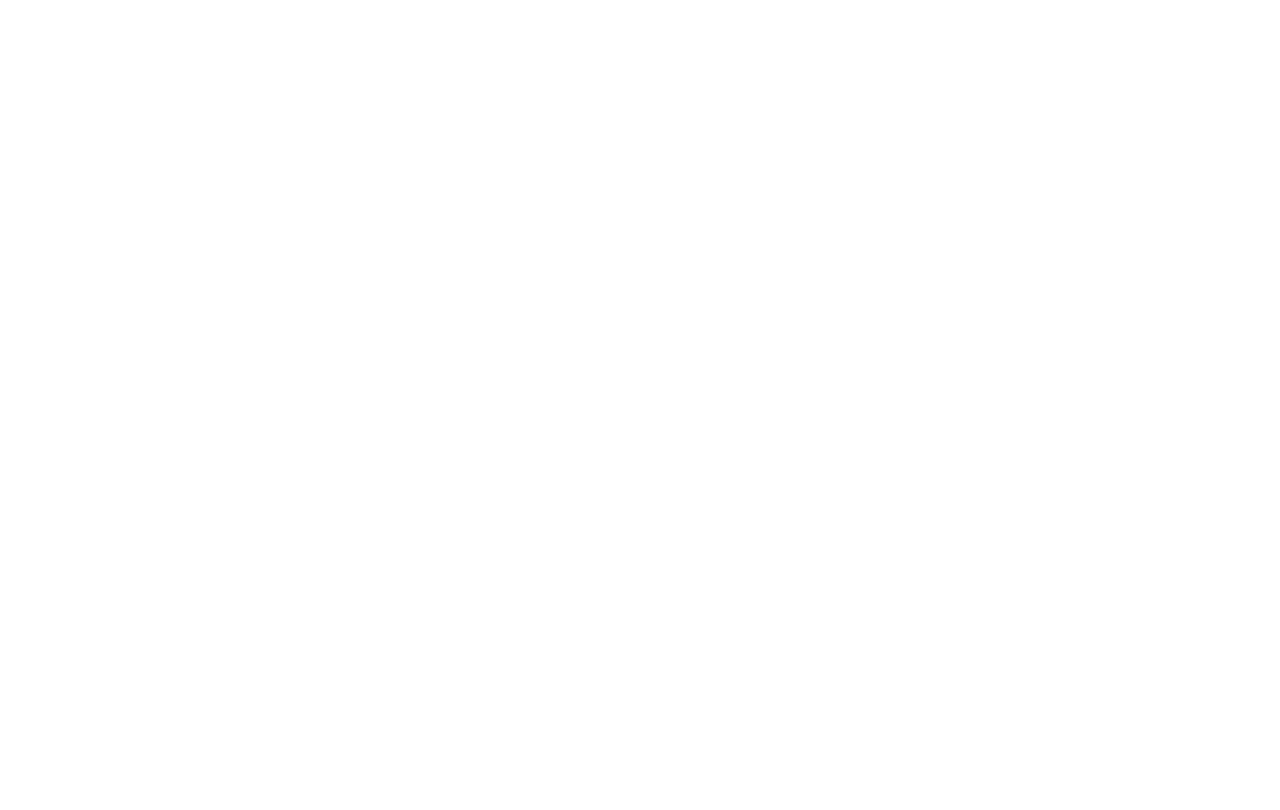
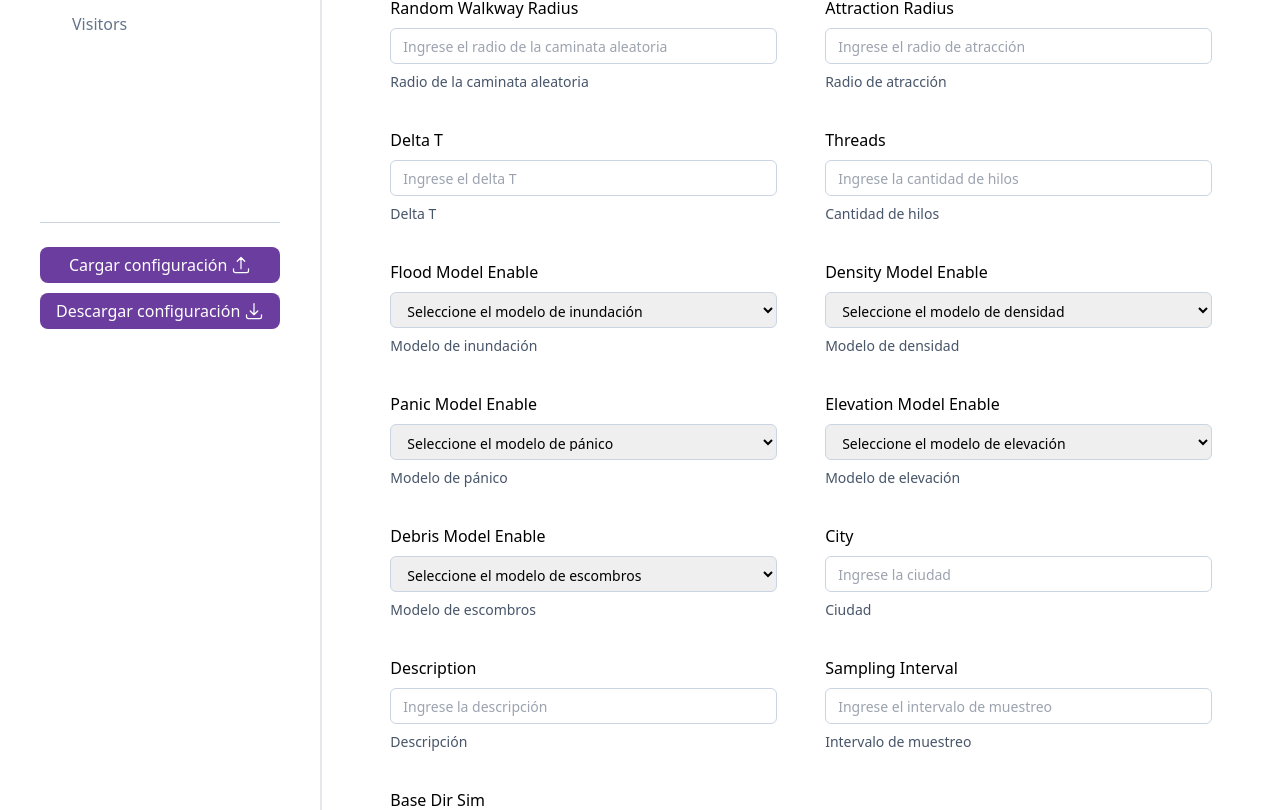
Before and after one commit to ariel-salgado/demps, a SvelteKit app: page /parametros in a window 1280 px wide. Before the commit this address had no page. Shown: the part 431-1241 px from the top of the page. Before the commit the page ends 800 px from the top, so only its background shows below. Built offline with nearby package versions, Linux system fonts and the light colour scheme.

Commit message:
Move files to translated route

```diff
--- a/src/routes/(app)/environment/+page.svelte
+++ b/src/routes/(app)/entorno/+page.svelte
@@ -59,7 +59,7 @@
 
 		for (let feature of data.features) {
 			const randomID = crypto.randomUUID().split('-').at(-1) as string;
-			feature = { id: String(feature.id) || randomID, ...feature };
+			feature = { id: feature.id ? String(feature.id) : randomID, ...feature };
 			features.push(feature);
 		}
 
@@ -74,7 +74,7 @@
 
 <svelte:head>
 	<title>DEMPS | Environment</title>
-	<meta name="description" content="DEMPS | Environment" />
+	<meta name="description" content="Configuración de entorno" />
 </svelte:head>
 
 <section class="grid size-full grid-cols-3">
@@ -95,9 +95,9 @@
 				bind:files
 				onchange={handleUpload}
 				role="button"
-				aria-label="Upload GeoJSON"
+				aria-label="Cargar GeoJSON"
 			>
-				<span>Upload GeoJSON</span>
+				<span>Cargar GeoJSON</span>
 				<UploadIcon />
 			</Fileupload>
 		{/snippet}
--- a/src/routes/(app)/parameters/+page.server.ts
+++ b/src/routes/(app)/parametros/+page.server.ts
@@ -1,4 +1,6 @@
 import type { Actions } from '@sveltejs/kit';
+
+import { getValidationSchema } from '$lib';
 
 export const prerender = false;
 
@@ -6,7 +8,7 @@ export const actions = {
 	download: async ({ request }) => {
 		const formData = Object.fromEntries(await request.formData());
 
-		/* const { schema } = getFormData();
+		const schema = getValidationSchema();
 
 		const result = schema.safeParse(formData);
 
@@ -16,8 +18,6 @@ export const actions = {
 			};
 		}
 
-		 */
-
 		return formData;
 	}
 } satisfies Actions;
--- a/src/routes/(app)/parameters/+page.svelte
+++ b/src/routes/(app)/parametros/+page.svelte
@@ -1,10 +1,12 @@
 <script lang="ts">
+	import type { SubmitFunction } from '@sveltejs/kit';
 	import type { FormField, FormFields, ParametersSchema } from '$lib/types';
 
 	import { page } from '$app/stores';
-	import { flattenJSON } from '$lib/utils';
+	import { enhance } from '$app/forms';
 	import { parametersFormFields } from '$lib';
 	import { createParameters } from '$lib/states.svelte';
+	import { flattenJSON, deflattenJSON } from '$lib/utils';
 	import { DownloadIcon, UploadIcon } from '$lib/components/icons';
 	import {
 		Button,
@@ -15,8 +17,6 @@
 		Label,
 		Select
 	} from '$lib/components/ui';
-	import { enhance } from '$app/forms';
-	import type { SubmitFunction } from '@sveltejs/kit';
 
 	const parameters = createParameters();
 
@@ -92,7 +92,7 @@
 			}
 
 			// @ts-expect-error - data is not in the types
-			const deflatten = JSON.stringify(deflattenJSON(result.data), null, 4);
+			const deflatten = JSON.stringify(deflattenJSON(result.data), null, '\t');
 			const blob = new Blob([deflatten], { type: 'application/json' });
 			const url = URL.createObjectURL(blob);
 
@@ -175,6 +175,11 @@
 	</FormGroup>
 {/snippet}
 
+<svelte:head>
+	<title>DEMPS | Parameters</title>
+	<meta name="description" content="Configuración de parámetros" />
+</svelte:head>
+
 <section class="flex divide-x-2">
 	<aside class="sticky top-14 flex h-[calc(100vh-3.5rem)] flex-1 flex-col justify-between p-10">
 		<div>
@@ -198,7 +203,7 @@
 				<span> Cargar configuración </span>
 				<UploadIcon />
 			</Fileupload>
-			<Button>
+			<Button type="submit" form="parameters-form">
 				<span> Descargar configuración </span>
 				<DownloadIcon />
 			</Button>
--- a/src/routes/(app)/simulation/+page.svelte
+++ b/src/routes/(app)/simulacion/+page.svelte
@@ -16,7 +16,7 @@
 
 <svelte:head>
 	<title>DEMPS | Simulation</title>
-	<meta name="description" content="DEMPS | Simulation" />
+	<meta name="description" content="Simulación" />
 </svelte:head>
 
 <section class="h-full">
@@ -24,6 +24,6 @@
 		Currently showing <span class="font-bold">{numPoints} agents</span>
 	</h2>
 	<Map {center} {zoom}>
-		<Canvas {agents} />
+		<Canvas coordinates={agents} />
 	</Map>
 </section>
```
Also changed, not shown: src/routes/(app)/simulacion/+page.server.ts (renamed from src/routes/(app)/simulation/+page.server.ts).
